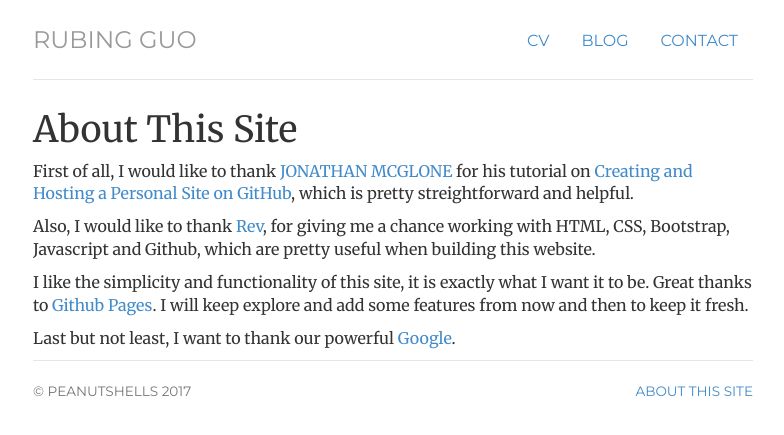
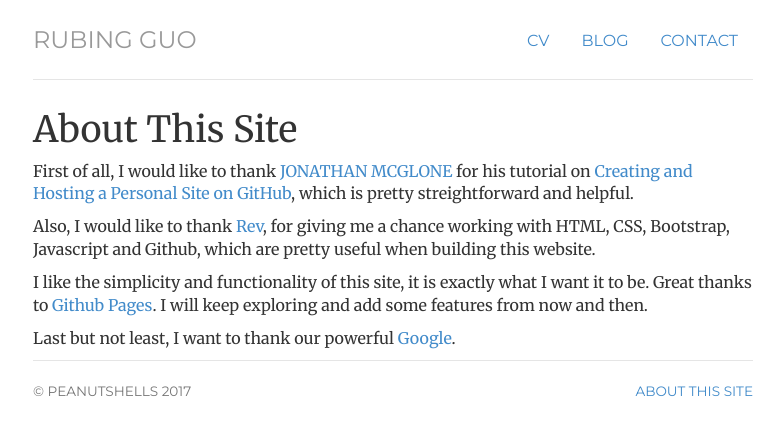
Before and after one commit to flower-joke/peanutshells.github.io, a Jekyll site: the page built from about/index.html, in a window 1280 px wide. Shown: the top 435 px of the page, without its empty margins (247-1031 px from the left). Built offline with Jekyll 4.4.1, drawn with Linux system fonts in a browser that asks for light colours; nearby versions of some CDN libraries.

Commit message:
Update index.html

```diff
--- a/about/index.html
+++ b/about/index.html
@@ -11,7 +11,7 @@ about: active
   Also, I would like to thank <a href = "http://rev365.com">Rev</a>, for giving me a chance working with HTML, CSS, Bootstrap, Javascript and Github, which are pretty useful when building this website.
 </p>
 <p>
-  I like the simplicity and functionality of this site, it is exactly what I want it to be. Great thanks to <a href = "https://pages.github.com/">Github Pages</a>. I will keep explore and add some features from now and then to keep it fresh.
+  I like the simplicity and functionality of this site, it is exactly what I want it to be. Great thanks to <a href = "https://pages.github.com/">Github Pages</a>. I will keep exploring and add some features from now and then.
 </p>
 
 <p>
```
